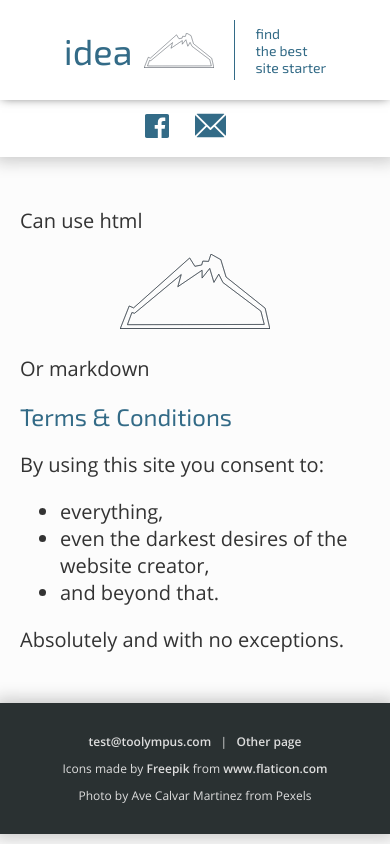
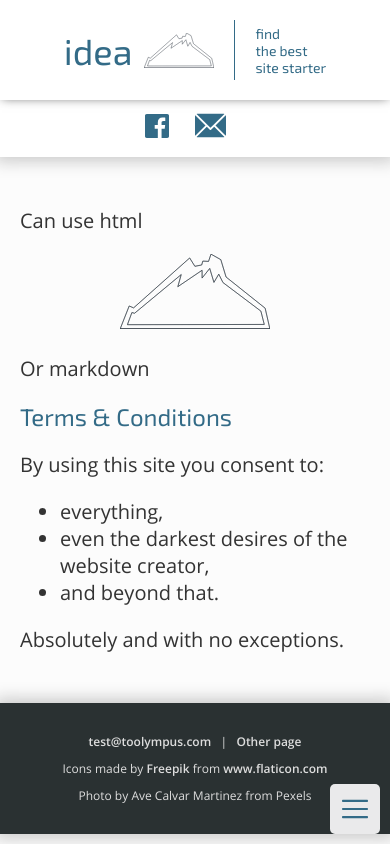
Before and after one commit to aturok/toolynextstarter, a Next.js app: page /mdpage in a window 390 px wide. Built offline with nearby package versions, Linux system fonts and the light colour scheme.

Commit message:
bring in the mobile menu

```diff
--- a/components/Common/BrandHeader.tsx
+++ b/components/Common/BrandHeader.tsx
@@ -4,6 +4,7 @@ import { themeColor } from '../Theme';
 import { device } from '../Media.styles';
 import { facebooklink, emailaddress } from '../../constants/constants';
 import Menu from './Menu';
+import { MobileMenu } from './MobileMenu';
 
 const Container = styled.div`
     position: fixed;
@@ -131,6 +132,7 @@ const LinksBlock = () => (
 export default () => {
     return (
         <>
+            <MobileMenu />
             <Container>
                 <div>
                     <a href="/"><h1>idea<img src='/img/logo.svg' alt="my idea" /></h1></a>
--- a/components/Common/Footer.tsx
+++ b/components/Common/Footer.tsx
@@ -2,6 +2,7 @@ import styled from 'styled-components';
 import { CenteredContainer, containerShadow } from './Common.styles';
 import { themeColor } from '../Theme';
 import { emailaddress } from '../../constants/constants';
+import { Scripts } from './Scripts';
 
 const Attribution = styled.p`
 `;
@@ -33,8 +34,6 @@ export default () => {
             <Attribution>Icons made by <a href="https://www.flaticon.com/authors/freepik" title="Freepik" target="blank">Freepik</a> from <a href="https://www.flaticon.com/" title="Flaticon" target="blank">www.flaticon.com</a></Attribution>
             <Attribution>Photo by Ave Calvar Martinez from Pexels</Attribution>
 
-            <script src="/js/jquery.min.js"></script>
-            <script src="/js/owl.carousel.min.js"></script>
-            <script src="/js/init.js"></script>
+            <Scripts />
         </Container>);
 }
--- a/components/Common/Menu.tsx
+++ b/components/Common/Menu.tsx
@@ -1,8 +1,4 @@
 import styled from 'styled-components';
-import { HeaderVerticalPadding, HeaderLogoSize, containerDarkShadow, ContainerSidePadding, maskIconCss, containerShadow, HeaderHeight } from './Common.styles';
-import { themeColor } from '../Theme';
-import { device } from '../Media.styles';
-import { facebooklink, emailaddress } from '../../constants/constants';
 
 const menuitems = [
     ["#emailform", "form"],
@@ -10,7 +6,7 @@ const menuitems = [
     ["http://toolympus.com", "other site"],
 ];
 
-const MenuList = styled.ul`
+export const MenuList = styled.ul`
     padding: 0;
     list-style: none;
     display: flex;
--- /dev/null
+++ b/components/Common/MobileMenu.tsx
@@ -0,0 +1,98 @@
+import styled from 'styled-components';
+import { maskIconCss, HeaderHeight } from './Common.styles';
+import { themeColor } from '../Theme';
+import { device } from '../Media.styles';
+import Menu, { MenuList } from './Menu';
+
+const MenuWrapper = styled.div`
+    display: none;
+
+    @media ${device.sXsm} {
+        &.active {
+            position: fixed;
+            display: block;
+            z-index: 300;
+            top: 0;
+            left: 0;
+            right: 0;
+            bottom: 0;
+            background: ${themeColor(c => c.background)};
+        }
+    }
+`;
+
+const Container = styled.nav`
+    & ${MenuList} {
+        display: flex;
+        flex-flow: column;
+        align-items: flex-start;
+        width: 100%;
+
+        & li {
+            margin: 0;
+            padding: 0.5em 1em;
+            width: 100%;
+            border-bottom: 1px solid ${themeColor(c => c.separator)};
+        }
+    }
+
+    & > img {
+        height: 50px;
+        margin: 0.5em 1em;
+    }
+`;
+
+const iconSize = 26;
+const buttonSize = iconSize+24;
+const iconCss = (icon: string) => maskIconCss(icon, themeColor(c => c.ribbonText), iconSize, iconSize, iconSize);
+export const MenuIcon = styled.span`
+    ${iconCss('/icons/menu.svg')}
+`;
+export const CloseIcon = styled.span`
+    ${iconCss('/icons/close.svg')}
+`;
+
+const Button = styled.a`
+    text-align: center;
+    width: ${buttonSize}px;
+    height: ${buttonSize}px;
+    position: fixed;
+    right: 10px;
+    bottom: 10px;
+    padding: 12px 10px 10px 10px;
+    border-radius: ${5}px;
+    background: ${themeColor(c => c.whiteTransparent)};
+
+    @media ${device.sm} {
+        display: none;
+    }
+    @media ${device.sXsm} {
+        display: block;
+    }
+`;
+
+const MenuButton = styled(Button)`
+    z-index: 150;
+`;
+const CloseButton = styled(Button)`
+    z-index: 250;
+`;
+
+export const MobileMenu = () => {
+    return (
+        <>
+            <MenuWrapper>
+                <Container id="mobilenavigation">
+                    <img src="/img/logo.svg" alt="Site logo"></img>
+                    <Menu />
+                    <CloseButton>
+                        <CloseIcon />
+                    </CloseButton>
+                </Container>
+            </MenuWrapper>
+            <MenuButton id="mobilemenubutton">
+                <MenuIcon />
+            </MenuButton>
+        </>
+    );
+}
--- /dev/null
+++ b/components/Common/Scripts.tsx
@@ -0,0 +1,10 @@
+import React from 'react';
+
+export const Scripts = () => (
+    <>
+        <script src="/js/jquery.min.js"></script>
+        <script src="/js/owl.carousel.min.js"></script>
+        <script src="/js/init.js"></script>
+        <script src="/js/menu.js"></script>
+    </>
+);
--- a/components/Theme.ts
+++ b/components/Theme.ts
@@ -13,6 +13,7 @@ const colorsBase = {
     textWhite: '#ffffff',
     textWhiteDim: '#dddddd',
     shadow: "#2A3132",
+    whiteTransparent: "rgba(255,255,255,0.9)",
 };
 
 const colorsSemantic = {
```
Also changed, not shown: public/js/menu.js (added, +9 -0 lines), public/icons/close.svg (added), public/icons/menu.svg (added).
